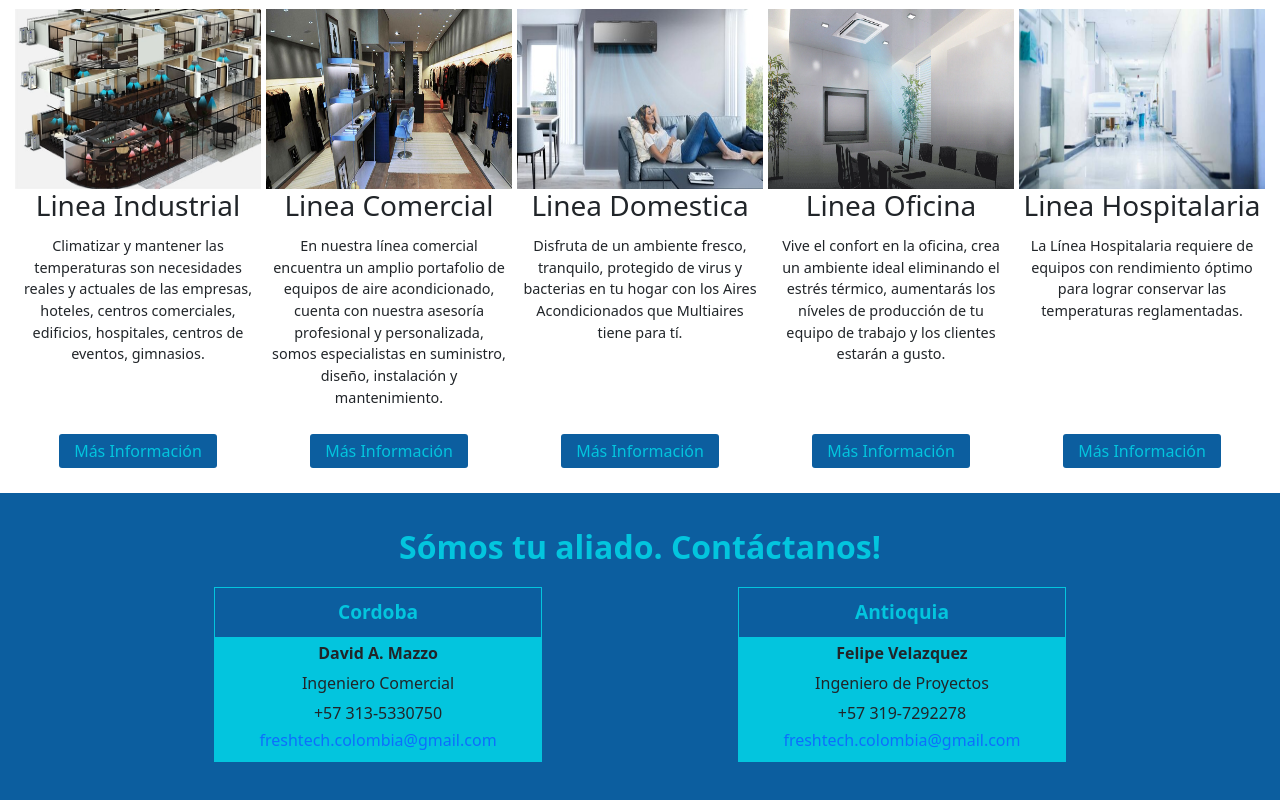
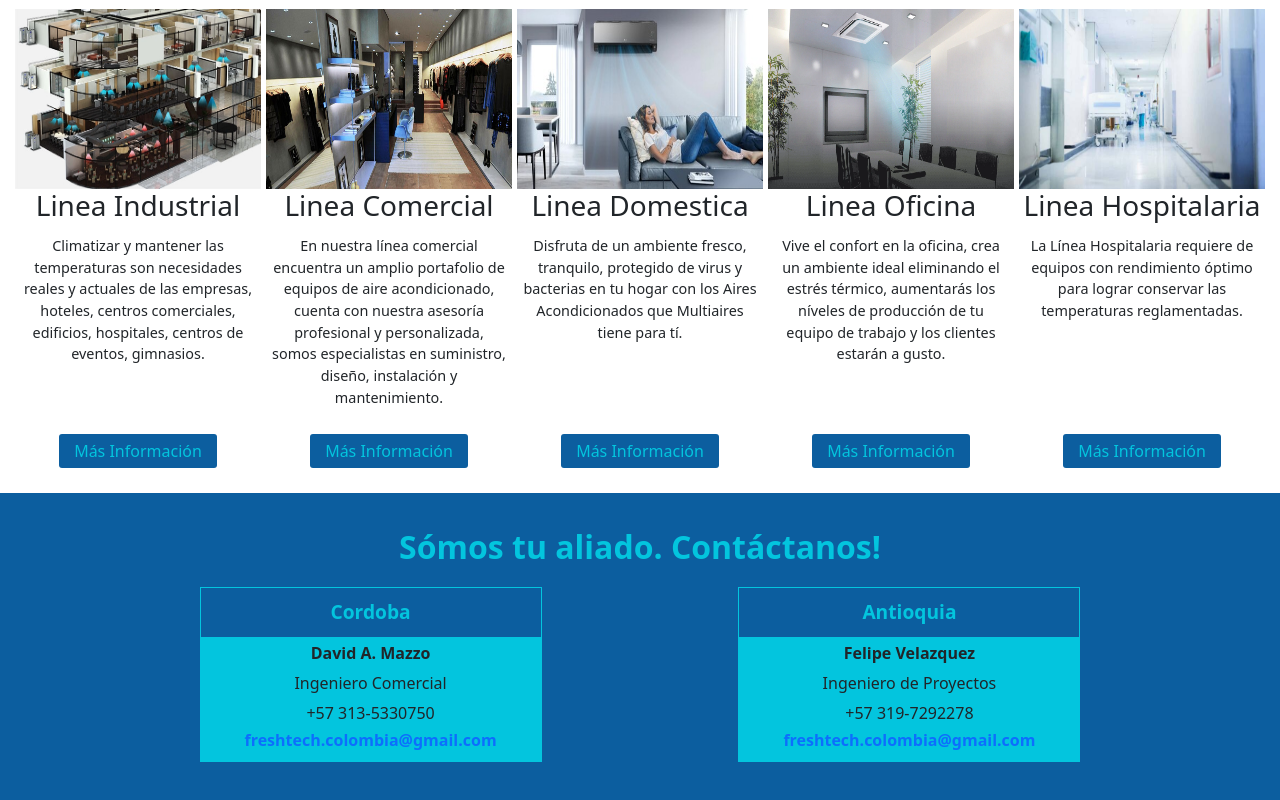
Before and after one commit to petudeveloper/freshtech-web-page, a React (Create React App) app: page /home in a window 1280 px wide. Shown: the part 1401-2201 px from the top of the page. Built offline with nearby package versions, Linux system fonts and the light colour scheme.

Commit message:
Add hyperlink to footer information.

```diff
--- a/src/components/Footer/Contacto.js
+++ b/src/components/Footer/Contacto.js
@@ -9,7 +9,7 @@ const Contacto = ({
     <p className={`${styles.description} ${styles.name}`}>{name}</p>
     <p className={`${styles.description} ${styles.yellow}`}>{cargo}</p>
     <p className={`${styles.description} ${styles.yellow}`}>{cel}</p>
-    <a href="/" className={`${styles.description} ${styles.correo}`}>{correo}</a>
+    <a href={`mailto:${correo}`} className={`${styles.description} ${styles.correo}`}>{correo}</a>
   </div>
 );
 
--- a/src/components/Footer/Footer.module.css
+++ b/src/components/Footer/Footer.module.css
@@ -42,6 +42,10 @@
   font-weight: bold;
 }
 
+.correo {
+  font-weight: bold;
+}
+
 .correo:hover {
   text-shadow: 2px 2px 8px white;
 }
```
